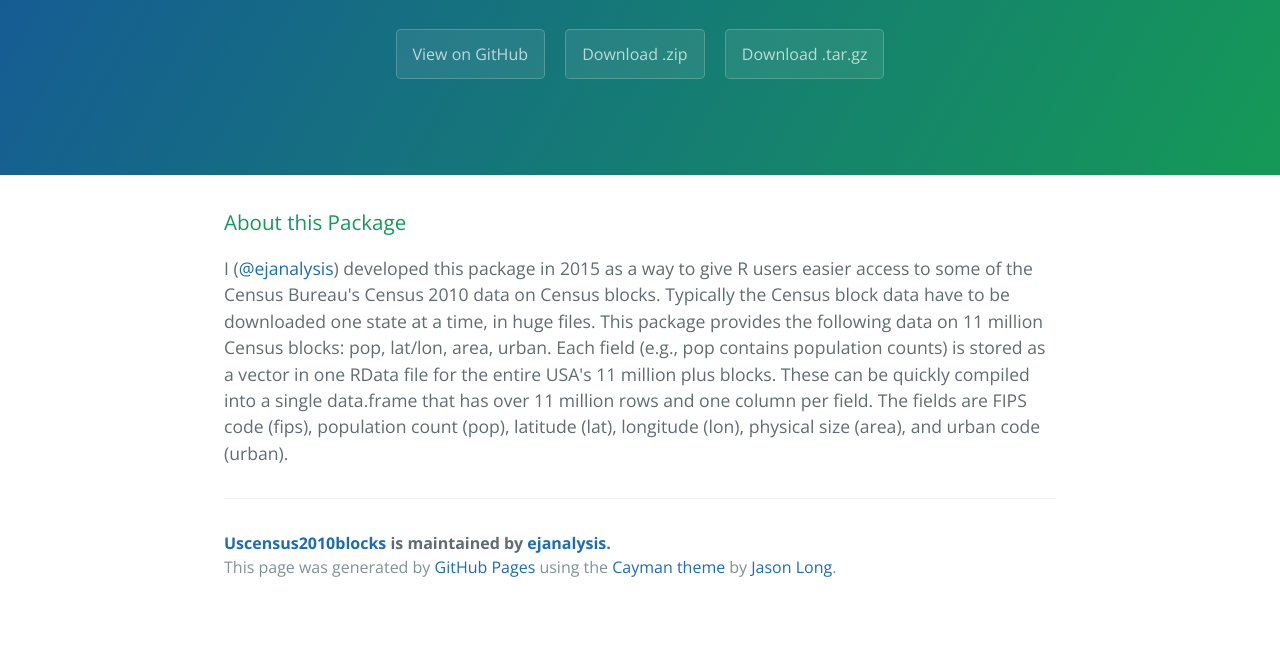
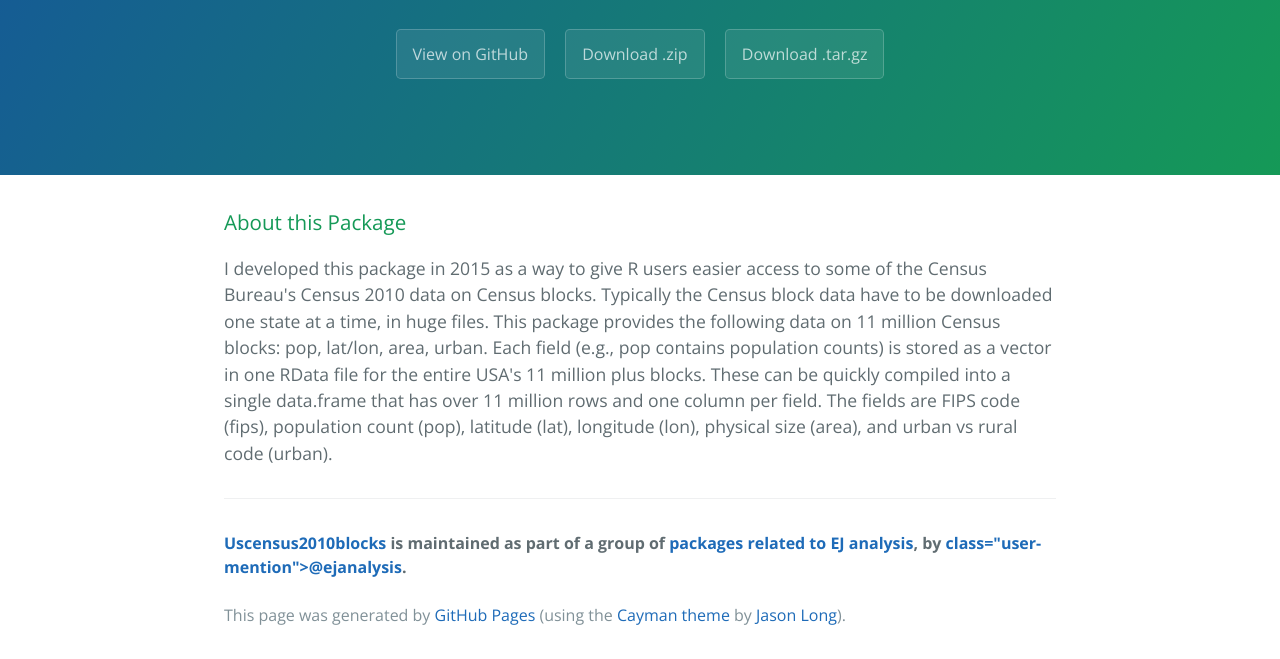
Before and after one commit to ejanalysis/UScensus2010blocks, a plain HTML site: page index.html in a window 1280 px wide. Shown: the part 208-867 px from the top of the page. Before the commit the page ends 819 px from the top, so only its background shows below. Drawn offline with nearby package versions, Linux system fonts and the light colour scheme.

Commit message:
Update index.html

```diff
--- a/index.html
+++ b/index.html
@@ -2,7 +2,7 @@
 <html lang="en-us">
   <head>
     <meta charset="UTF-8">
-    <title>Uscensus2010blocks by ejanalysis</title>
+    <title>Uscensus2010blocks</title>
     <meta name="viewport" content="width=device-width, initial-scale=1">
     <link rel="stylesheet" type="text/css" href="stylesheets/normalize.css" media="screen">
     <link href='http://fonts.googleapis.com/css?family=Open+Sans:400,700' rel='stylesheet' type='text/css'>
@@ -22,12 +22,12 @@
       <h3>
 <a id="about-this-package" class="anchor" href="#about-this-package" aria-hidden="true"><span class="octicon octicon-link"></span></a>About this Package</h3>
 
-<p>I (<a href="https://github.com/ejanalysis" class="user-mention">@ejanalysis</a>) developed this package in 2015 as a way to give R users easier access to some of the Census Bureau's Census 2010 data on Census blocks. Typically the Census block data have to be downloaded one state at a time, in huge files. This package provides the following data on 11 million Census blocks: pop, lat/lon, area, urban. Each field (e.g., pop contains population counts) is stored as a vector in one RData file for the entire USA's 11 million plus blocks. These can be quickly compiled into a single data.frame that has over 11 million rows and one column per field. The fields are FIPS code (fips), population count (pop), latitude (lat), longitude (lon), physical size (area), and urban code (urban).</p>
+<p>I developed this package in 2015 as a way to give R users easier access to some of the Census Bureau's Census 2010 data on Census blocks. Typically the Census block data have to be downloaded one state at a time, in huge files. This package provides the following data on 11 million Census blocks: pop, lat/lon, area, urban. Each field (e.g., pop contains population counts) is stored as a vector in one RData file for the entire USA's 11 million plus blocks. These can be quickly compiled into a single data.frame that has over 11 million rows and one column per field. The fields are FIPS code (fips), population count (pop), latitude (lat), longitude (lon), physical size (area), and urban vs rural code (urban).</p>
 
       <footer class="site-footer">
-        <span class="site-footer-owner"><a href="https://github.com/ejanalysis/UScensus2010blocks">Uscensus2010blocks</a> is maintained by <a href="https://github.com/ejanalysis">ejanalysis</a>.</span>
-
-        <span class="site-footer-credits">This page was generated by <a href="https://pages.github.com">GitHub Pages</a> using the <a href="https://github.com/jasonlong/cayman-theme">Cayman theme</a> by <a href="https://twitter.com/jasonlong">Jason Long</a>.</span>
+        <span class="site-footer-owner"><a href="https://github.com/ejanalysis/UScensus2010blocks">Uscensus2010blocks</a> is maintained as part of a group of <a href="http://ejanalysis.github.io">packages related to EJ analysis</a>, by <a href="https://github.com/ejanalysis"> class="user-mention">@ejanalysis</a>.</span>
+        <br>
+        <span class="site-footer-credits">This page was generated by <a href="https://pages.github.com">GitHub Pages</a> (using the <a href="https://github.com/jasonlong/cayman-theme">Cayman theme</a> by <a href="https://twitter.com/jasonlong">Jason Long</a>).</span>
       </footer>
 
     </section>
```
